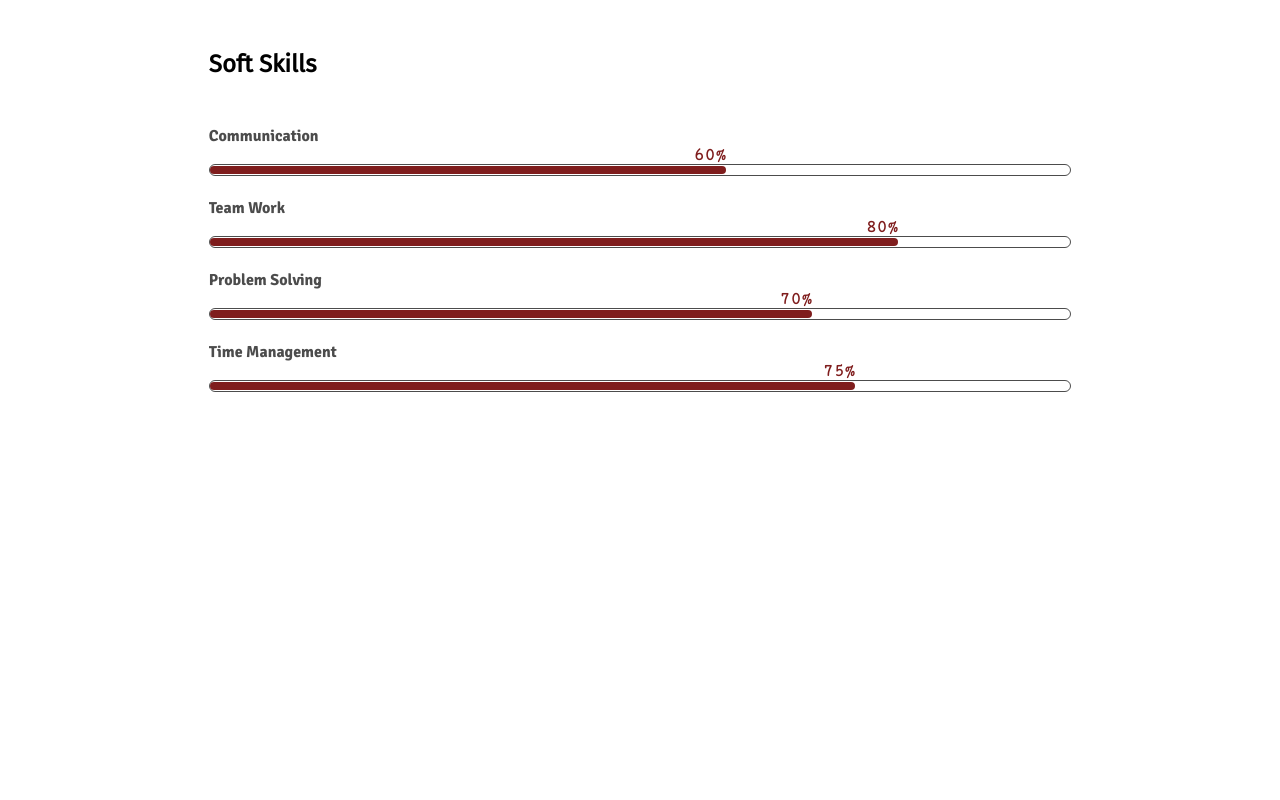
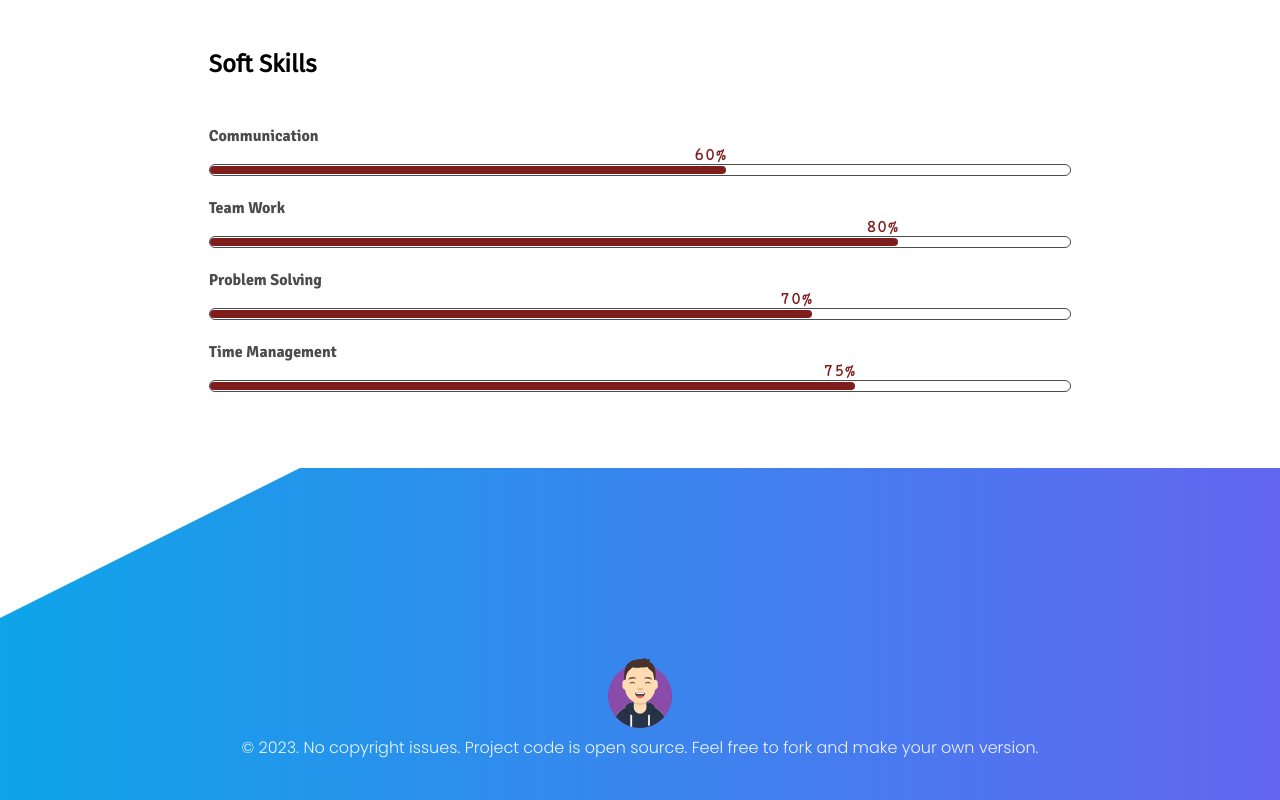
Before and after one commit to vishal-kumaar/personal-portfolio, a React (Create React App) app: page / in a window 1280 px wide. Shown: the part 1463-2263 px from the top of the page. Before the commit the page ends 1931 px from the top, so only its background shows below. Built offline with nearby package versions, Linux system fonts and the light colour scheme; a web font is replaced by a local one.

Commit message:
Created Footer

```diff
--- a/src/App.js
+++ b/src/App.js
@@ -4,6 +4,7 @@ import Home from "./components/Home";
 import Sidebar from "./components/Sidebar";
 import { BrowserRouter as Router, Routes, Route } from "react-router-dom";
 import Skills from "./components/Skills";
+import Footer from "./components/Footer";
 
 function App() {
   const [sidebar, setSidebar] = useState(true);
@@ -33,6 +34,7 @@ function App() {
           }
         ></Route>
       </Routes>
+      <Footer />
     </Router>
   );
 }
--- /dev/null
+++ b/src/components/Footer.jsx
@@ -0,0 +1,18 @@
+import React from "react";
+import avatar from "../assets/images/avatar.svg";
+import seperator from "../assets/images/seperator.svg";
+
+export default function Footer() {
+  return (
+    <>
+      <img src={seperator} alt="" className="rotate-180" />
+      <footer className="bg-transparent py-10">
+        <img src={avatar} alt="avatar" className="w-16 m-auto" />
+        <h1 className="text-white/90 text-md font-poppins font-medium text-center mt-2">
+          &copy; 2023. No copyright issues. Project code is open source. Feel
+          free to fork and make your own version.
+        </h1>
+      </footer>
+    </>
+  );
+}
```
